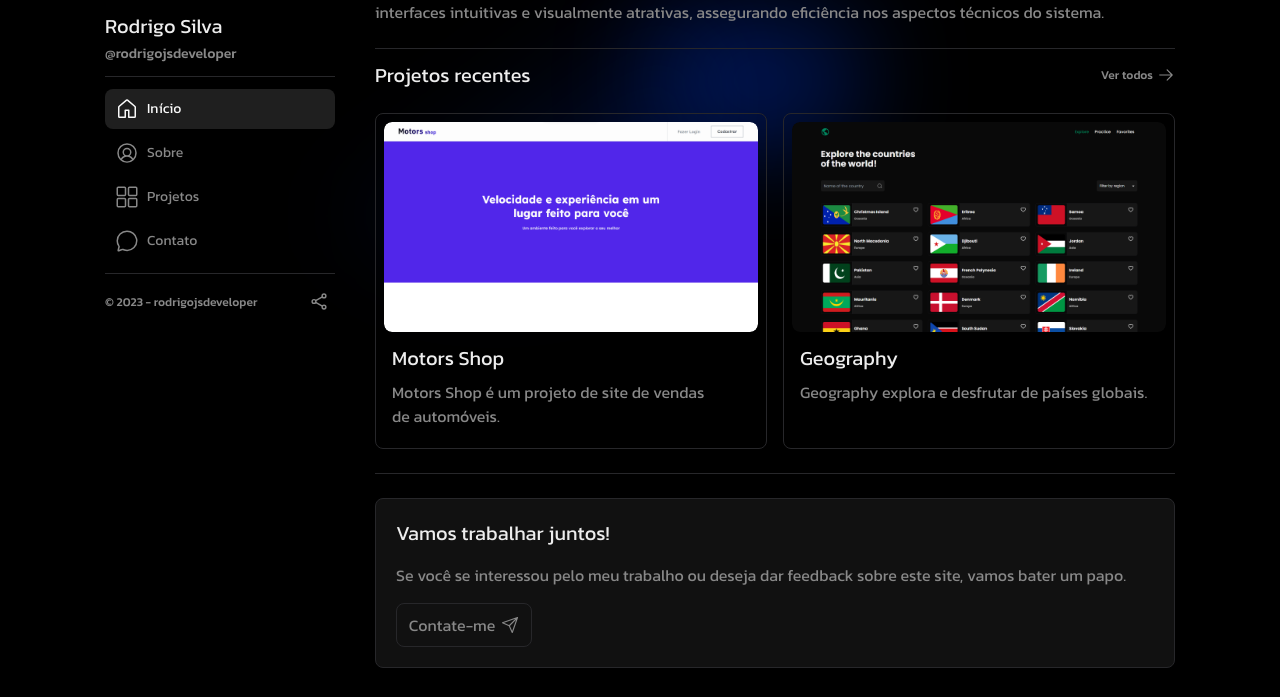
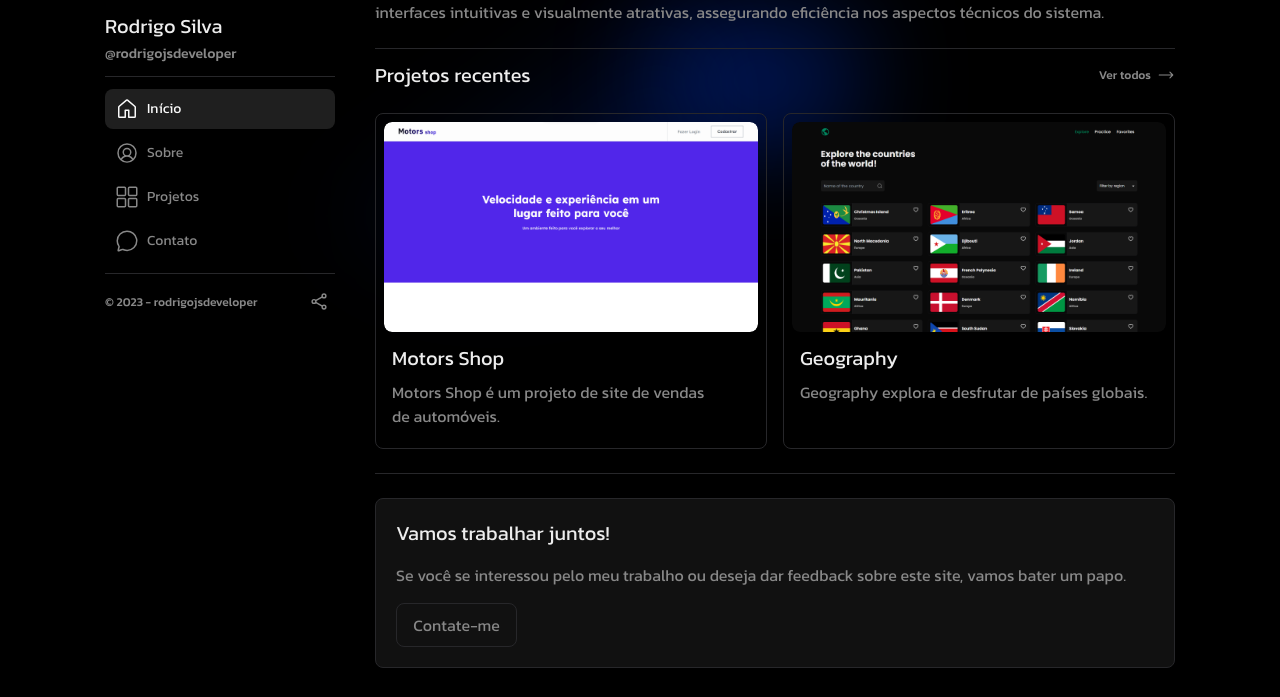
Before and after one commit to rodrigojsdeveloper/rodrigojs.dev, a Next.js app: page / in a window 1280 px wide. Shown: the part 224-921 px from the top of the page. Built offline with nearby package versions, Linux system fonts and the light colour scheme.

Commit message:
refactor: change svg

```diff
--- a/src/app/not-found.tsx
+++ b/src/app/not-found.tsx
@@ -17,11 +17,12 @@ const NotFound = () => {
             width="24"
             height="24"
             viewBox="0 0 24 24"
-            fill="none"
           >
             <path
-              d="M21.0001 12C21.0001 12.1989 20.9211 12.3897 20.7804 12.5303C20.6398 12.671 20.449 12.75 20.2501 12.75H5.56041L11.0307 18.2194C11.1004 18.2891 11.1557 18.3718 11.1934 18.4628C11.2311 18.5539 11.2505 18.6515 11.2505 18.75C11.2505 18.8486 11.2311 18.9461 11.1934 19.0372C11.1557 19.1282 11.1004 19.2109 11.0307 19.2806C10.961 19.3503 10.8783 19.4056 10.7873 19.4433C10.6962 19.481 10.5986 19.5004 10.5001 19.5004C10.4016 19.5004 10.304 19.481 10.2129 19.4433C10.1219 19.4056 10.0392 19.3503 9.96948 19.2806L3.21948 12.5306C3.14974 12.461 3.09443 12.3783 3.05668 12.2872C3.01894 12.1962 2.99951 12.0986 2.99951 12C2.99951 11.9014 3.01894 11.8038 3.05668 11.7128C3.09443 11.6218 3.14974 11.539 3.21948 11.4694L9.96948 4.71938C10.1102 4.57865 10.3011 4.49959 10.5001 4.49959C10.6991 4.49959 10.89 4.57865 11.0307 4.71938C11.1715 4.86011 11.2505 5.05098 11.2505 5.25001C11.2505 5.44903 11.1715 5.6399 11.0307 5.78063L5.56041 11.25H20.2501C20.449 11.25 20.6398 11.329 20.7804 11.4697C20.9211 11.6103 21.0001 11.8011 21.0001 12Z"
               fill="#888888"
+              fillRule="evenodd"
+              d="M7.28 7.72a.75.75 0 0 1 0 1.06l-2.47 2.47H21a.75.75 0 0 1 0 1.5H4.81l2.47 2.47a.75.75 0 1 1-1.06 1.06l-3.75-3.75a.75.75 0 0 1 0-1.06l3.75-3.75a.75.75 0 0 1 1.06 0"
+              clipRule="evenodd"
               className="duration-300 group-hover:fill-primary group-active:fill-primary"
             />
           </svg>
--- a/src/app/page.tsx
+++ b/src/app/page.tsx
@@ -26,19 +26,22 @@ const Home = () => {
 
           <Link
             href="/projects"
-            className="flex select-none items-center gap-1 text-xs font-medium text-gray-100 active:opacity-50"
+            className="flex select-none items-center gap-1.5 text-xs font-medium text-gray-100 active:opacity-50"
           >
             Ver todos{' '}
             <svg
               xmlns="http://www.w3.org/2000/svg"
               width="18"
               height="18"
-              viewBox="0 0 18 18"
-              fill="none"
+              viewBox="0 0 24 24"
             >
               <path
-                d="M15.5855 9.39798L10.523 14.4605C10.4174 14.566 10.2743 14.6253 10.125 14.6253C9.97573 14.6253 9.83258 14.566 9.72703 14.4605C9.62148 14.3549 9.56219 14.2118 9.56219 14.0625C9.56219 13.9132 9.62148 13.7701 9.72703 13.6645L13.8298 9.56251H2.8125C2.66332 9.56251 2.52024 9.50324 2.41475 9.39776C2.30926 9.29227 2.25 9.14919 2.25 9.00001C2.25 8.85082 2.30926 8.70775 2.41475 8.60226C2.52024 8.49677 2.66332 8.43751 2.8125 8.43751H13.8298L9.72703 4.33548C9.62148 4.22993 9.56219 4.08677 9.56219 3.93751C9.56219 3.78824 9.62148 3.64509 9.72703 3.53954C9.83258 3.43399 9.97573 3.37469 10.125 3.37469C10.2743 3.37469 10.4174 3.43399 10.523 3.53954L15.5855 8.60204C15.6378 8.65428 15.6793 8.71632 15.7076 8.7846C15.7359 8.85289 15.7504 8.92609 15.7504 9.00001C15.7504 9.07393 15.7359 9.14713 15.7076 9.21541C15.6793 9.2837 15.6378 9.34574 15.5855 9.39798Z"
-                fill="#888888"
+                fill="none"
+                stroke="#888888"
+                strokeLinecap="round"
+                strokeLinejoin="round"
+                strokeWidth="1.5"
+                d="M17.25 8.25L21 12m0 0l-3.75 3.75M21 12H3"
               />
             </svg>
           </Link>
--- a/src/components/Work.tsx
+++ b/src/components/Work.tsx
@@ -1,6 +1,5 @@
 import Paragraph from './Paragraph'
 import SubTitle from './SubTitle'
-import Send from '@/svgs/Send'
 import Link from 'next/link'
 
 const Work = () => {
@@ -12,9 +11,9 @@ const Work = () => {
 
       <Link
         href="/contact"
-        className="group mt-1.5 flex h-11 w-full max-w-[8.5rem] select-none items-center justify-center gap-1.5 rounded-def border border-solid border-gray-200 text-gray-100 hover:bg-gray-200 hover:text-primary sm:mt-0"
+        className="group mt-1.5 flex h-11 w-full max-w-[7.563rem] select-none items-center justify-center gap-1.5 rounded-def border border-solid border-gray-200 text-gray-100 hover:bg-gray-200 hover:text-primary sm:mt-0"
       >
-        Contate-me <Send />
+        Contate-me
       </Link>
     </div>
   )
--- a/src/svgs/Send.tsx
+++ /dev/null
@@ -1,22 +0,0 @@
-const Send = () => {
-  return (
-    <svg
-      xmlns="http://www.w3.org/2000/svg"
-      width="18"
-      height="18"
-      viewBox="0 0 24 24"
-    >
-      <path
-        fill="none"
-        stroke="#888888"
-        strokeLinecap="round"
-        strokeLinejoin="round"
-        strokeWidth="1.5"
-        d="m22 2l-7 20l-4-9l-9-4Zm0 0L11 13"
-        className="duration-300 group-hover:stroke-primary group-active:stroke-primary"
-      />
-    </svg>
-  )
-}
-
-export default Send
```
